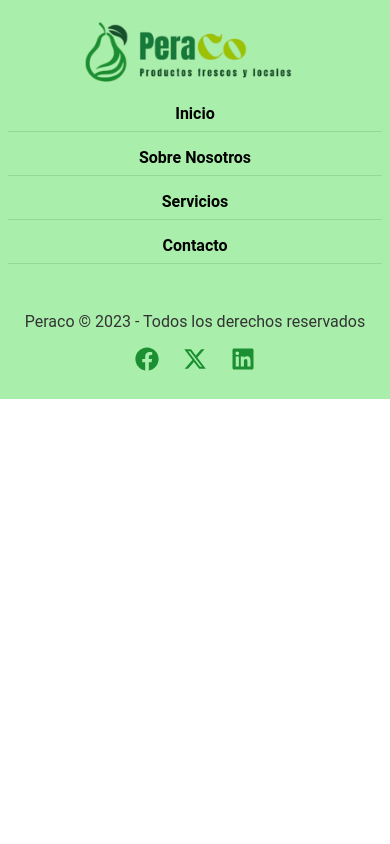
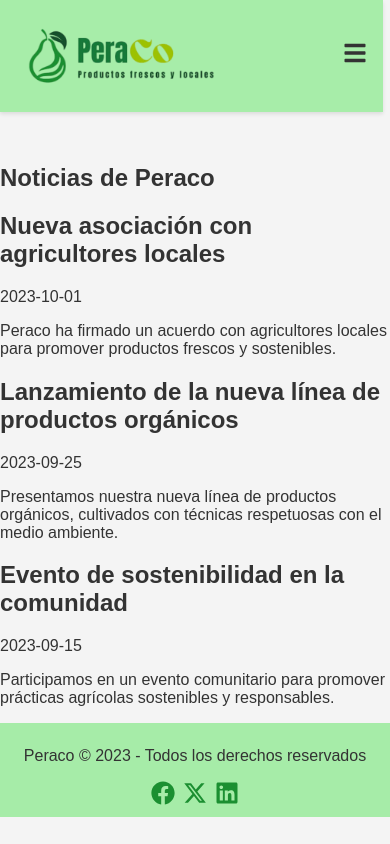
Before and after one commit to JMMR384/peraco_webside, a React (Create React App) app in the folder peraco_website/: page /news in a window 390 px wide. Built offline with nearby package versions, Linux system fonts and the light colour scheme.

Commit message:
corrección de errores

```diff
--- a/peraco_website/src/App.css
+++ b/peraco_website/src/App.css
@@ -1,190 +1,224 @@
-/* Colores institucionales */
+/* Estilos generales */
 :root {
   --color-primary: #8feb92c3; /* Azul principal */
   --color-secondary: #1b8f31; /* Naranja secundario */
-  --color-background: #F4F4F4; /* Fondo gris claro */
+  --color-background: #f4f4f4; /* Fondo gris claro */
   --color-text: #333333; /* Texto oscuro */
+  --color-cards:#8feb926d;
 }
 
-/* Estilos generales */
-.App {
-  text-align: center;
+body {
+  font-family: 'Anton', sans-serif;
+  margin: 0;
+  padding: 0;
   background-color: var(--color-background);
   color: var(--color-text);
-  min-height: 100vh;
-  font-family: 'Anton', sans-serif;
 }
 
-/* Logo de la aplicación */
-.App-logo {
-  height: 40vmin;
-  pointer-events: none;
-}
-
-/* Animación del logo */
-@media (prefers-reduced-motion: no-preference) {
-  .App-logo {
-    animation: App-logo-spin infinite 20s linear;
-  }
-}
-
-/* Encabezado */
-.App-header {
+/* Header */
+header {
+  position: fixed;
+  top: 0;
+  left: 0;
+  width: 98%;
   background-color: var(--color-primary);
-  min-height: 100vh;
-  display: flex;
-  flex-direction: column;
-  align-items: center;
-  justify-content: center;
-  font-size: calc(10px + 2vmin);
-  color: rgb(0, 0, 0);
-}
-
-/* Enlaces */
-.App-link {
-  color: var(--color-secondary);
-  text-decoration: none;
-  font-weight: bold;
-}
-
-.App-link:hover {
-  opacity: 0.8;
-}
-
-/* Animación de rotación del logo */
-@keyframes App-logo-spin {
-  from {
-    transform: rotate(0deg);
-  }
-  to {
-    transform: rotate(360deg);
-  }
-}
-/* Estilos generales */
-body {
-  font-family: 'Roboto', sans-serif;
-  margin: 0;
-  padding: 0;
-  color: #333;
-}
-
-header {
-  height: 100px; /* Altura definida para el contenedor padre */
+  color: var(--color-text);
+  padding: 1rem;
+  z-index: 1000;
+  box-shadow: 0 2px 4px rgba(0, 0, 0, 0.1);
   display: flex;
   justify-content: space-between;
   align-items: center;
-  padding: 1rem;
-  background-color: var(--color-primary);
-  color: var(--color-text);
 }
 
 header .logo {
-  height: 15vh; /* 80% de la altura del header */
+  height: 15vh; /* Altura del logo */
+  width: auto;
 }
+
 header nav {
   display: flex;
   gap: 1rem;
 }
 
 header nav a {
-  color: rgb(0, 0, 0);
+  color: var(--color-text);
   text-decoration: none;
   font-weight: bold;
   transition: color 0.3s ease;
 }
 
 header nav a:hover {
-  color: #4CAF50; /* Cambia el color al pasar el mouse */
-}
-header nav a.active {
-  color: var(--color-secondary); /* Color para el enlace activo */
-  border-bottom: 2px solid var(--color-secondary); /* Subrayado para el enlace activo */
-}
-/* Estilos generales para la sección Hero */
-.hero {
-  display: flex;
-  justify-content: center;
-  align-items: center;
-  height: 50vh; /* Ocupa toda la altura de la pantalla */
-  background-color: #f4f4f4; /* Fondo gris claro */
-  text-align: center;
-  padding: 2rem;
+  color: var(--color-secondary);
 }
 
-.hero-content {
-  max-width: 300px; /* Limita el ancho del contenido */
+header nav a.active {
+  color: var(--color-secondary);
+  border-bottom: 2px solid var(--color-secondary);
 }
 
-.hero h1 {
-  font-size: 3rem; /* Tamaño grande para el título principal */
-  color: #1b8f31; /* Color verde para el título */
-  margin-bottom: 1rem;
+/* Ícono de hamburguesa (solo en móviles) */
+.menu-icon {
+  display: none;
+  font-size: 1.5rem;
+  cursor: pointer;
 }
-
-.hero h2 {
-  font-size: 2rem; /* Tamaño mediano para el subtítulo */
-  color: #333; /* Color oscuro para el subtítulo */
-  margin-bottom: 1rem;
-}
-
-.hero p {
-  font-size: 1.2rem; /* Tamaño normal para el párrafo */
-  color: #666; /* Color gris para el texto */
-  margin-bottom: 2rem;
-}
-
-.discover-button {
-  background-color: #1b8f31; /* Color verde para el botón */
-  color: white; /* Texto blanco */
-  border: none;
-  padding: 1rem 2rem;
-  font-size: 1rem;
-  cursor: pointer;
-  border-radius: 4px;
-  transition: background-color 0.3s ease;
-}
-
-.discover-button:hover {
-  background-color: #147a26; /* Color verde oscuro al pasar el mouse */
-}
-
+/* Estilos generales para la sección Values */
 .values {
   display: flex;
   justify-content: space-around;
   padding: 2rem;
-  background-color: white;
+
 }
 
 .value-card {
   text-align: center;
-  max-width: 300px;
+  max-width: 400px;
+  height: 150px;
+  border-radius: 8px;
+  background-color: var(--color-cards);
 }
 
-.services {
-  padding: 2rem;
-  background-color: #F4F4F4;
-}
-
-.services ul {
-  list-style: none;
-  padding: 0;
-}
-
-.services li {
+.value-card h3 {
+  font-size: 1.5rem;
+  color: #1b8f31; /* Color verde para los títulos */
   margin-bottom: 1rem;
 }
 
-.contact {
-  padding: 2rem;
-  background-color: white;
+.value-card p {
+  font-size: 1rem;
+  color: #666; /* Color gris para el texto */
 }
 
-.contact form {
-  display: flex;
-  flex-direction: column;
-  gap: 1rem;
+/* Estilos para dispositivos móviles */
+@media (max-width: 768px) {
+  .menu-icon {
+    display: block; /* Muestra el ícono en móviles */
+  }
+  header{
+    width: 90%;
+  }
+  header .logo {
+    padding-left: 2px;
+    height: 9vh; /* Altura del logo */
+    width: auto;
+  }
+  header nav {
+    position: absolute;
+    top: 100%; /* Coloca el menú debajo del header */
+    left: 0;
+    width: 99%;
+    background-color: var(--color-primary);
+    flex-direction: column;
+    gap: 0;
+    max-height: 0;
+    overflow: hidden;
+    z-index: 1000;
+    transition: max-height 0.3s ease;
+  }
+
+  header nav.nav-active {
+    max-height: 300px; /* Altura máxima del menú desplegable */
+  }
+
+  header nav a {
+    padding: 1rem;
+    border-bottom: 1px solid rgba(0, 0, 0, 0.1);
+    text-align: center;
+  }
+
+.values {
+  flex-direction: column; /* Cambia la dirección a vertical */
+  align-items: center; /* Centra los elementos */
+  gap: 1rem; /* Añade espacio entre tarjetas */
+  padding: 1rem; /* Reduce el padding */
 }
 
+.value-card {
+  max-width: 100%; /* Ocupa todo el ancho disponible */
+}
+main{
+  padding-top: 100px;
+}
+}
+
+/* Ajuste para el contenido principal */
+main {
+  padding-top: 144px; /* Ajusta este valor según la altura del header */
+}
+
+/* Hero Section */
+.hero {
+  width: 100%;
+  margin: 0 auto;
+  position: relative;
+}
+
+.hero-slide {
+  position: relative;
+  text-align: center;
+}
+
+.hero-image {
+  width: 100%;
+  height: 400px; /* Altura fija para las imágenes */
+  object-fit: cover; /* Ajusta la imagen al contenedor */
+}
+
+.hero-content {
+  position: absolute;
+  top: 50%;
+  left: 50%;
+  transform: translate(-50%, -50%);
+  color: white;
+  background-color: rgba(0, 0, 0, 0.5); /* Fondo semitransparente */
+  padding: 1rem;
+  border-radius: 8px;
+  max-width: 80%;
+}
+
+.hero-content h1 {
+  font-size: 2rem;
+  margin-bottom: 0.5rem;
+}
+
+.hero-content p {
+  font-size: 1rem;
+}
+
+/* Estilos para los puntos de navegación */
+.slick-dots {
+  bottom: 20px;
+}
+
+.slick-dots li button:before {
+  color: white; /* Color de los puntos */
+}
+
+.slick-dots li.slick-active button:before {
+  color: var(--color-secondary); /* Color del punto activo */
+}
+
+/* Estilos para dispositivos móviles en el Hero */
+@media (max-width: 768px) {
+  .hero-image {
+    height: 300px; /* Reduce la altura de las imágenes en móviles */
+  }
+
+  .hero-content {
+    padding: 0.5rem;
+  }
+
+  .hero-content h1 {
+    font-size: 1.5rem; /* Reduce el tamaño del título en móviles */
+  }
+
+  .hero-content p {
+    font-size: 0.9rem; /* Reduce el tamaño del texto en móviles */
+  }
+}
+
+/* Footer */
 footer {
   background-color: var(--color-primary);
   color: var(--color-text);
@@ -207,105 +241,15 @@
 .social-links a:hover {
   color: #4CAF50; /* Cambia el color al pasar el mouse */
 }
-/* Estilos para smartphones */
+
+/* Estilos para dispositivos móviles en el Footer */
 @media (max-width: 768px) {
-  /* Ajustes generales */
-  .App-header {
-    min-height: auto; /* Elimina la altura mínima del header */
-    padding: 1rem; /* Reduce el padding */
-    font-size: 1.2rem; /* Reduce el tamaño de la fuente */
-  }
-
-  /* Header */
-  header {
-    height: auto; /* Altura automática para el header */
-    flex-direction: column; /* Cambia la dirección a vertical */
-    align-items: center; /* Centra los elementos */
+  footer {
     padding: 0.5rem; /* Reduce el padding */
-  }
-
-  header .logo {
-    height: 10vh; /* Reduce el tamaño del logo */
-  }
-
-  header nav {
-    flex-direction: column; /* Cambia la dirección del menú a vertical */
-    gap: 0.5rem; /* Reduce el espacio entre enlaces */
-    width: 100%; /* Ocupa todo el ancho */
-    text-align: center; /* Centra los enlaces */
-  }
-
-  header nav a {
-    padding: 0.5rem 0; /* Añade padding vertical a los enlaces */
-    border-bottom: 1px solid rgba(0, 0, 0, 0.1); /* Línea divisoria */
-  }
-
-  /* Hero section */
-  .hero {
-    padding: 1rem; /* Reduce el padding */
-    height: auto; /* Altura automática para el hero */
-    padding: 1rem; /* Reduce el padding */
-  }
-
-  .hero h1 {
-    font-size: 2rem; /* Reduce el tamaño del título principal */
-  }
-
-  .hero h2 {
-    font-size: 1.5rem; /* Reduce el tamaño del subtítulo */
-  }
-
-  .hero p {
-    font-size: 1rem; /* Reduce el tamaño del párrafo */
-  }
-
-  .discover-button {
-    padding: 0.8rem 1.5rem; /* Reduce el padding del botón */
-    font-size: 0.9rem; /* Reduce el tamaño de la fuente del botón */
-  }
-
-
-  /* Values section */
-  .values {
-    flex-direction: column; /* Cambia la dirección a vertical */
-    align-items: center; /* Centra los elementos */
-    gap: 1rem; /* Añade espacio entre tarjetas */
-    padding: 1rem; /* Reduce el padding */
-  }
-
-  .value-card {
-    max-width: 100%; /* Ocupa todo el ancho disponible */
-  }
-
-  /* Services section */
-  .services {
-    padding: 1rem; /* Reduce el padding */
-  }
-
-  .services ul {
-    padding: 0; /* Elimina el padding de la lista */
-  }
-
-  .services li {
-    margin-bottom: 0.5rem; /* Reduce el margen inferior */
-  }
-
-  /* Contact section */
-  .contact {
-    padding: 1rem; /* Reduce el padding */
-  }
-
-  .contact form {
-    width: 100%; /* Ocupa todo el ancho disponible */
-  }
-
-  /* Footer */
-  footer {
-    padding: 1.5rem; /* Reduce el padding */
   }
 
   .social-links {
     flex-direction: row; /* Cambia la dirección a vertical */
-    gap: 1.5rem; /* Reduce el espacio entre íconos */
+    gap: 0.5rem; /* Reduce el espacio entre íconos */
   }
 }
--- a/peraco_website/src/App.js
+++ b/peraco_website/src/App.js
@@ -6,6 +6,7 @@
 import AboutUs from './pages/AboutUs';
 import Services from './pages/Services';
 import Contact from './pages/Contact';
+import News from './pages/News'; // Importa el componente de noticias
 import './App.css';
 
 const App = () => {
@@ -28,6 +29,9 @@
 
           {/* Contacto */}
           <Route path="/contact" element={<Contact />} />
+
+          {/* Noticias */}
+          <Route path="/news" element={<News />} />
         </Routes>
       </main>
 
--- a/peraco_website/src/components/Header.jsx
+++ b/peraco_website/src/components/Header.jsx
@@ -1,21 +1,39 @@
-import React from 'react';
+import React, { useState } from 'react';
 import { Link } from 'react-router-dom'; // Importa Link desde react-router-dom
 import logo from '../assests/images/logo_horizontal.png';
+import { FaBars, FaTimes } from 'react-icons/fa'; // Íconos de hamburguesa y cerrar
+
 
 const Header = () => {
+  const [isMenuOpen, setIsMenuOpen] = useState(false); // Estado para controlar el menú
+
+  // Función para alternar el menú
+  const toggleMenu = () => {
+    setIsMenuOpen(!isMenuOpen);
+  };
+
   return (
     <header>
       <Link to="/">
-        <img src={logo} alt="Logo de Peraco" className="logo"  />
+        <img src={logo} alt="Logo de Peraco" className="logo" />
       </Link>
-      <nav>
-        <Link to="/">Inicio</Link>
-        <Link to="/about">Sobre Nosotros</Link>
-        <Link to="/services">Servicios</Link>
-        <Link to="/contact">Contacto</Link>
+
+      {/* Ícono de hamburguesa (solo en móviles) */}
+      <div className="menu-icon" onClick={toggleMenu}>
+        {isMenuOpen ? <FaTimes /> : <FaBars />}
+      </div>
+
+      {/* Menú de navegación */}
+      <nav className={isMenuOpen ? 'nav-active' : ''}>
+        <Link to="/" onClick={toggleMenu}>Inicio</Link>
+        <Link to="/about" onClick={toggleMenu}>Sobre Nosotros</Link>
+        <Link to="/services" onClick={toggleMenu}>Servicios</Link>
+        <Link to="/news" onClick={toggleMenu}>Noticias</Link>
+        <Link to="/contact" onClick={toggleMenu}>Contacto</Link>
       </nav>
     </header>
   );
 };
 
+
 export default Header;
--- a/peraco_website/src/components/Hero.jsx
+++ b/peraco_website/src/components/Hero.jsx
@@ -1,12 +1,55 @@
 import React from 'react';
+import Slider from 'react-slick';
+import 'slick-carousel/slick/slick.css';
+import 'slick-carousel/slick/slick-theme.css';
 
 const Hero = () => {
+  // Configuración del carrusel
+  const settings = {
+    dots: true, // Muestra los puntos de navegación
+    infinite: true, // Navegación infinita
+    speed: 500, // Velocidad de transición
+    slidesToShow: 1, // Muestra una imagen a la vez
+    slidesToScroll: 1, // Desplaza una imagen a la vez
+    autoplay: true, // Reproducción automática
+    autoplaySpeed: 3000, // Intervalo de 3 segundos
+  };
+
+  // Datos de ejemplo para las noticias
+  const news = [
+    {
+      id: 1,
+      image: 'https://i.pinimg.com/736x/2a/64/e7/2a64e71703334e324dfbdb45663ec5d5.jpg', // URL de la imagen
+      title: 'Nueva asociación con agricultores locales',
+      description: 'Peraco ha firmado un acuerdo con agricultores locales para promover productos frescos y sostenibles.',
+    },
+    {
+      id: 2,
+      image: 'https://i.pinimg.com/736x/df/d9/f3/dfd9f3d919c1027daf14885cc3bad5d0.jpg', // URL de la imagen
+      title: 'Lanzamiento de la nueva línea de productos orgánicos',
+      description: 'Presentamos nuestra nueva línea de productos orgánicos, cultivados con técnicas respetuosas con el medio ambiente.',
+    },
+    {
+      id: 3,
+      image: 'https://via.placeholder.com/800x400?text=Noticia+3', // URL de la imagen
+      title: 'Evento de sostenibilidad en la comunidad',
+      description: 'Participamos en un evento comunitario para promover prácticas agrícolas sostenibles y responsables.',
+    },
+  ];
+
   return (
     <section className="hero">
-      <h1>Enfocados en ofrecer profesionalismo y competencia</h1>
-      <p>
-        En Peraco, nos dedicamos a ofrecer soluciones frescas y locales, siempre con un enfoque en la calidad y la satisfacción del cliente.
-      </p>
+      <Slider {...settings}>
+        {news.map((item) => (
+          <div key={item.id} className="hero-slide">
+            <img src={item.image} alt={item.title} className="hero-image" />
+            <div className="hero-content">
+              <h1>{item.title}</h1>
+              <p>{item.description}</p>
+            </div>
+          </div>
+        ))}
+      </Slider>
     </section>
   );
 };
--- /dev/null
+++ b/peraco_website/src/pages/News.jsx
@@ -0,0 +1,42 @@
+import React from 'react';
+
+const News = () => {
+  // Datos de ejemplo para las noticias
+  const news = [
+    {
+      id: 1,
+      title: 'Nueva asociación con agricultores locales',
+      date: '2023-10-01',
+      content: 'Peraco ha firmado un acuerdo con agricultores locales para promover productos frescos y sostenibles.',
+    },
+    {
+      id: 2,
+      title: 'Lanzamiento de la nueva línea de productos orgánicos',
+      date: '2023-09-25',
+      content: 'Presentamos nuestra nueva línea de productos orgánicos, cultivados con técnicas respetuosas con el medio ambiente.',
+    },
+    {
+      id: 3,
+      title: 'Evento de sostenibilidad en la comunidad',
+      date: '2023-09-15',
+      content: 'Participamos en un evento comunitario para promover prácticas agrícolas sostenibles y responsables.',
+    },
+  ];
+
+  return (
+    <section className="news">
+      <h1>Noticias de Peraco</h1>
+      <div className="news-list">
+        {news.map((item) => (
+          <div key={item.id} className="news-item">
+            <h2>{item.title}</h2>
+            <p className="news-date">{item.date}</p>
+            <p className="news-content">{item.content}</p>
+          </div>
+        ))}
+      </div>
+    </section>
+  );
+};
+
+export default News;
```
Also changed, not shown: package.json (+42 -1 lines), peraco_website/package.json (+5 -2 lines), 1 other file (tests, documents, lock files or other folders).
